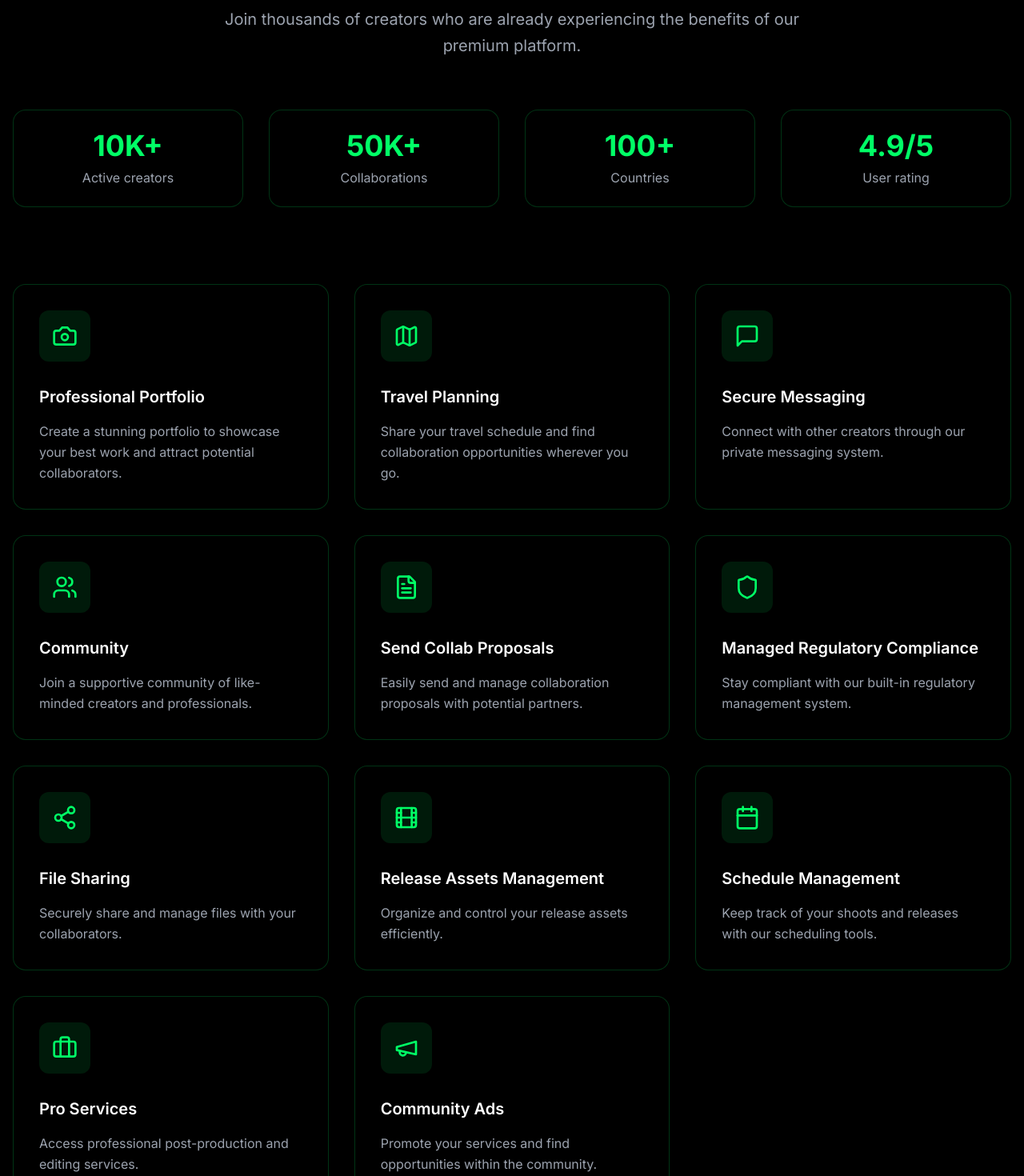
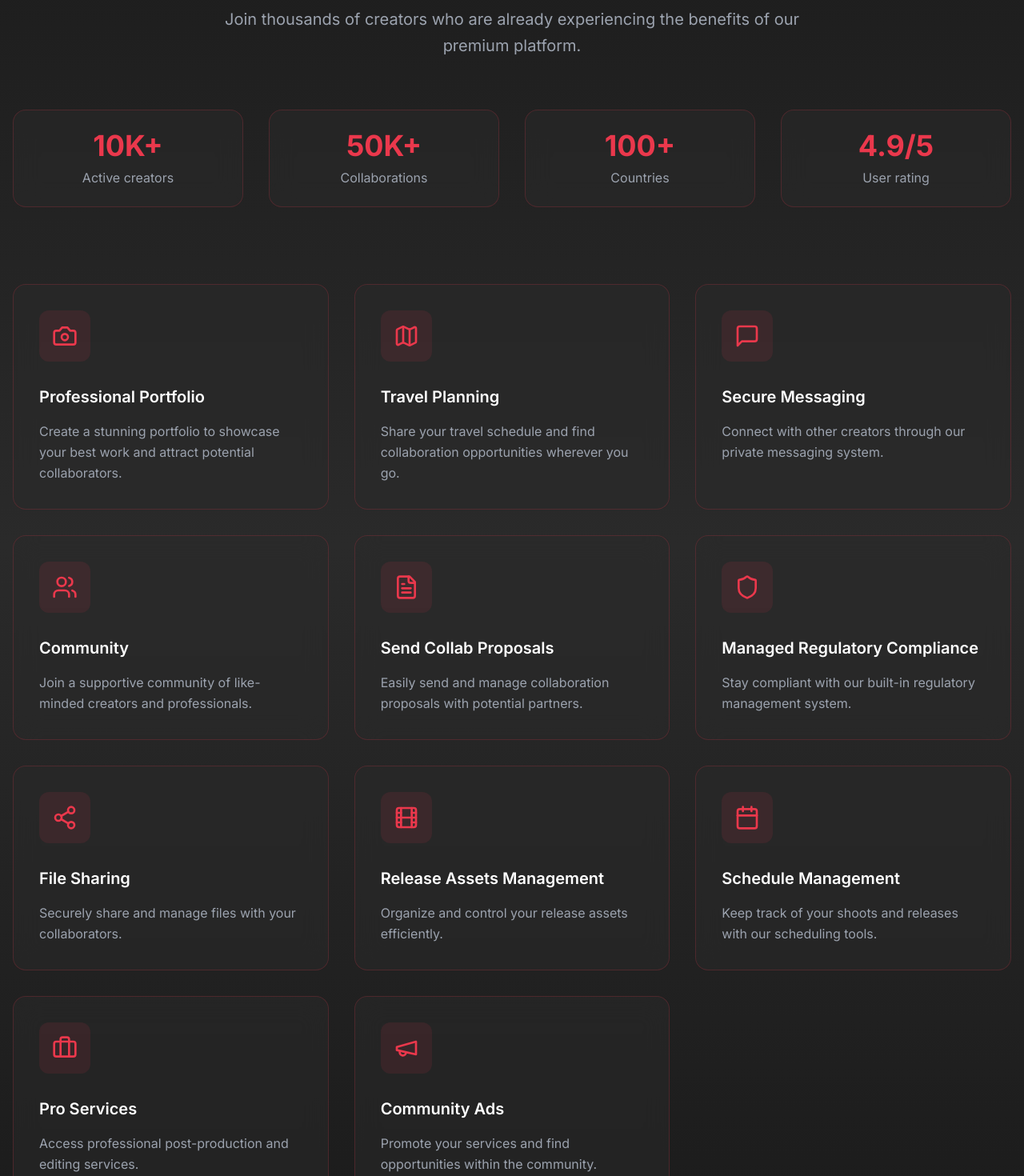
Before and after one commit to WILLINGcorp/modelboard, a React (Vite) app: page / in a window 1280 px wide. Shown: the part 1160-2630 px from the top of the page at 80% size. Built offline with nearby package versions, Linux system fonts and the light colour scheme.

Commit message:
Update theme colors to dark grey and red
Adjusted the application's theme colors to maintain a dark grey and red palette, ensuring consistency with the overall design of the app.
[skip gpt_engineer]

```diff
--- a/src/components/Features.tsx
+++ b/src/components/Features.tsx
@@ -3,57 +3,57 @@ import { motion } from "framer-motion";
 
 const features = [
   {
-    icon: <Camera className="w-8 h-8 text-[#00ff66]" />,
+    icon: <Camera className="w-8 h-8 text-modelboard-red" />,
     title: "Professional Portfolio",
     description: "Create a stunning portfolio to showcase your best work and attract potential collaborators.",
   },
   {
-    icon: <Map className="w-8 h-8 text-[#00ff66]" />,
+    icon: <Map className="w-8 h-8 text-modelboard-red" />,
     title: "Travel Planning",
     description: "Share your travel schedule and find collaboration opportunities wherever you go.",
   },
   {
-    icon: <MessageSquare className="w-8 h-8 text-[#00ff66]" />,
+    icon: <MessageSquare className="w-8 h-8 text-modelboard-red" />,
     title: "Secure Messaging",
     description: "Connect with other creators through our private messaging system.",
   },
   {
-    icon: <Users className="w-8 h-8 text-[#00ff66]" />,
+    icon: <Users className="w-8 h-8 text-modelboard-red" />,
     title: "Community",
     description: "Join a supportive community of like-minded creators and professionals.",
   },
   {
-    icon: <FileText className="w-8 h-8 text-[#00ff66]" />,
+    icon: <FileText className="w-8 h-8 text-modelboard-red" />,
     title: "Send Collab Proposals",
     description: "Easily send and manage collaboration proposals with potential partners.",
   },
   {
-    icon: <Shield className="w-8 h-8 text-[#00ff66]" />,
+    icon: <Shield className="w-8 h-8 text-modelboard-red" />,
     title: "Managed Regulatory Compliance",
     description: "Stay compliant with our built-in regulatory management system.",
   },
   {
-    icon: <Share2 className="w-8 h-8 text-[#00ff66]" />,
+    icon: <Share2 className="w-8 h-8 text-modelboard-red" />,
     title: "File Sharing",
     description: "Securely share and manage files with your collaborators.",
   },
   {
-    icon: <Film className="w-8 h-8 text-[#00ff66]" />,
+    icon: <Film className="w-8 h-8 text-modelboard-red" />,
     title: "Release Assets Management",
     description: "Organize and control your release assets efficiently.",
   },
   {
-    icon: <Calendar className="w-8 h-8 text-[#00ff66]" />,
+    icon: <Calendar className="w-8 h-8 text-modelboard-red" />,
     title: "Schedule Management",
     description: "Keep track of your shoots and releases with our scheduling tools.",
   },
   {
-    icon: <Briefcase className="w-8 h-8 text-[#00ff66]" />,
+    icon: <Briefcase className="w-8 h-8 text-modelboard-red" />,
     title: "Pro Services",
     description: "Access professional post-production and editing services.",
   },
   {
-    icon: <Megaphone className="w-8 h-8 text-[#00ff66]" />,
+    icon: <Megaphone className="w-8 h-8 text-modelboard-red" />,
     title: "Community Ads",
     description: "Promote your services and find opportunities within the community.",
   },
@@ -84,9 +84,9 @@ const item = {
 
 const Features = () => {
   return (
-    <section id="features" className="py-32 bg-black relative overflow-hidden">
+    <section id="features" className="py-32 bg-modelboard-dark relative overflow-hidden">
       {/* Background gradient overlay */}
-      <div className="absolute inset-0 bg-gradient-to-b from-black via-black/95 to-black pointer-events-none" />
+      <div className="absolute inset-0 bg-gradient-to-b from-modelboard-dark via-modelboard-gray to-modelboard-dark pointer-events-none" />
 
       <div className="container mx-auto px-4 relative z-10">
         <motion.div
@@ -97,7 +97,7 @@ const Features = () => {
         >
           <h2 className="text-5xl md:text-6xl font-bold mb-6 text-white">
             Discover the Reason Why<br />
-            <span className="text-[#00ff66]">Our Members Have More Fun</span>
+            <span className="text-modelboard-red">Our Members Have More Fun</span>
           </h2>
           <p className="text-xl text-gray-400 max-w-3xl mx-auto leading-relaxed">
             Join thousands of creators who are already experiencing the benefits of our premium platform.
@@ -108,36 +108,36 @@ const Features = () => {
               initial={{ opacity: 0, scale: 0.8 }}
               animate={{ opacity: 1, scale: 1 }}
               transition={{ delay: 0.2 }}
-              className="p-6 rounded-2xl bg-black/50 border border-[#00ff66]/20 backdrop-blur-lg hover:border-[#00ff66]/40 transition-all duration-300"
+              className="p-6 rounded-2xl bg-modelboard-gray/50 border border-modelboard-red/20 backdrop-blur-lg hover:border-modelboard-red/40 transition-all duration-300"
             >
-              <h3 className="text-4xl font-bold text-[#00ff66] mb-2">10K+</h3>
+              <h3 className="text-4xl font-bold text-modelboard-red mb-2">10K+</h3>
               <p className="text-gray-400">Active creators</p>
             </motion.div>
             <motion.div
               initial={{ opacity: 0, scale: 0.8 }}
               animate={{ opacity: 1, scale: 1 }}
               transition={{ delay: 0.3 }}
-              className="p-6 rounded-2xl bg-black/50 border border-[#00ff66]/20 backdrop-blur-lg hover:border-[#00ff66]/40 transition-all duration-300"
+              className="p-6 rounded-2xl bg-modelboard-gray/50 border border-modelboard-red/20 backdrop-blur-lg hover:border-modelboard-red/40 transition-all duration-300"
             >
-              <h3 className="text-4xl font-bold text-[#00ff66] mb-2">50K+</h3>
+              <h3 className="text-4xl font-bold text-modelboard-red mb-2">50K+</h3>
               <p className="text-gray-400">Collaborations</p>
             </motion.div>
             <motion.div
               initial={{ opacity: 0, scale: 0.8 }}
               animate={{ opacity: 1, scale: 1 }}
               transition={{ delay: 0.4 }}
-              className="p-6 rounded-2xl bg-black/50 border border-[#00ff66]/20 backdrop-blur-lg hover:border-[#00ff66]/40 transition-all duration-300"
+              className="p-6 rounded-2xl bg-modelboard-gray/50 border border-modelboard-red/20 backdrop-blur-lg hover:border-modelboard-red/40 transition-all duration-300"
             >
-              <h3 className="text-4xl font-bold text-[#00ff66] mb-2">100+</h3>
+              <h3 className="text-4xl font-bold text-modelboard-red mb-2">100+</h3>
               <p className="text-gray-400">Countries</p>
             </motion.div>
             <motion.div
               initial={{ opacity: 0, scale: 0.8 }}
               animate={{ opacity: 1, scale: 1 }}
               transition={{ delay: 0.5 }}
-              className="p-6 rounded-2xl bg-black/50 border border-[#00ff66]/20 backdrop-blur-lg hover:border-[#00ff66]/40 transition-all duration-300"
+              className="p-6 rounded-2xl bg-modelboard-gray/50 border border-modelboard-red/20 backdrop-blur-lg hover:border-modelboard-red/40 transition-all duration-300"
             >
-              <h3 className="text-4xl font-bold text-[#00ff66] mb-2">4.9/5</h3>
+              <h3 className="text-4xl font-bold text-modelboard-red mb-2">4.9/5</h3>
               <p className="text-gray-400">User rating</p>
             </motion.div>
           </div>
@@ -153,9 +153,9 @@ const Features = () => {
             <motion.div
               key={index}
               variants={item}
-              className="p-8 rounded-2xl bg-black/50 border border-[#00ff66]/20 backdrop-blur-lg hover:border-[#00ff66]/40 transition-all duration-300 hover:-translate-y-1"
+              className="p-8 rounded-2xl bg-modelboard-gray/50 border border-modelboard-red/20 backdrop-blur-lg hover:border-modelboard-red/40 transition-all duration-300 hover:-translate-y-1"
             >
-              <div className="mb-6 p-4 rounded-xl bg-[#00ff66]/10 inline-block">
+              <div className="mb-6 p-4 rounded-xl bg-modelboard-red/10 inline-block">
                 {feature.icon}
               </div>
               <h3 className="text-xl font-semibold mb-4 text-white">{feature.title}</h3>
```
